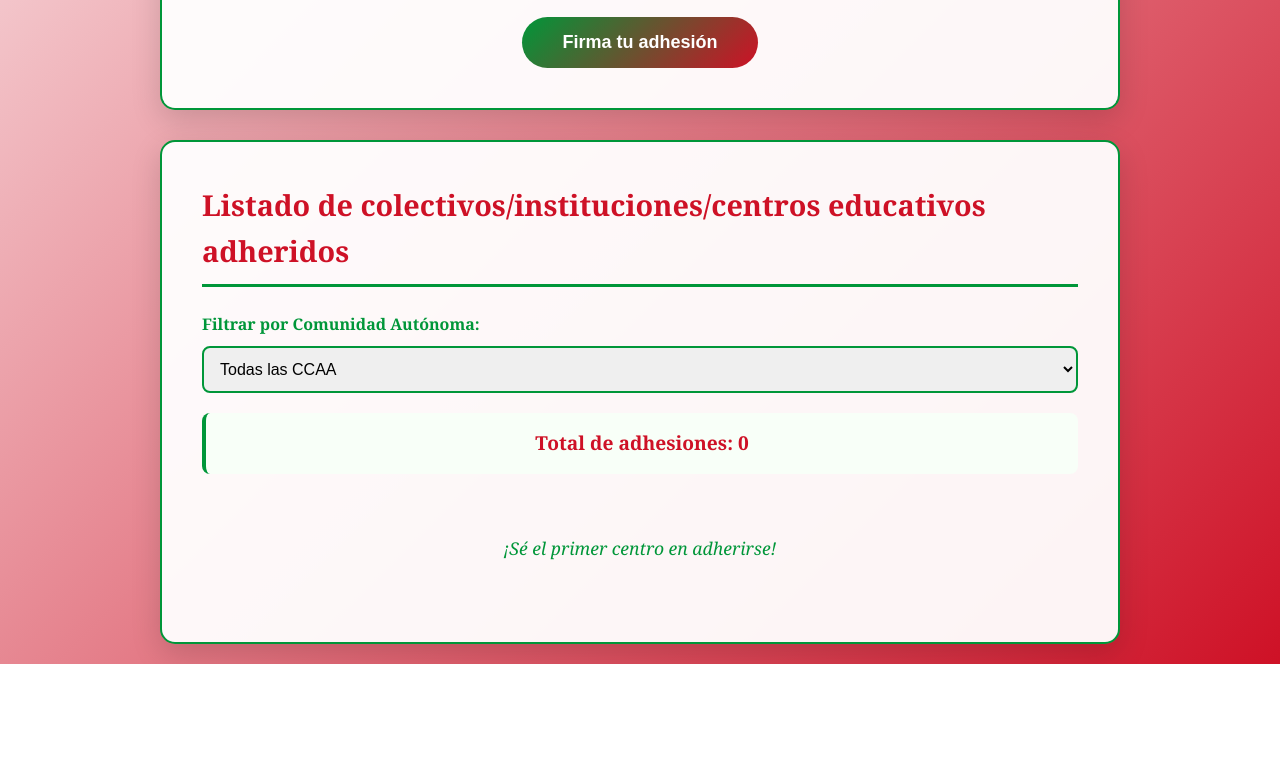
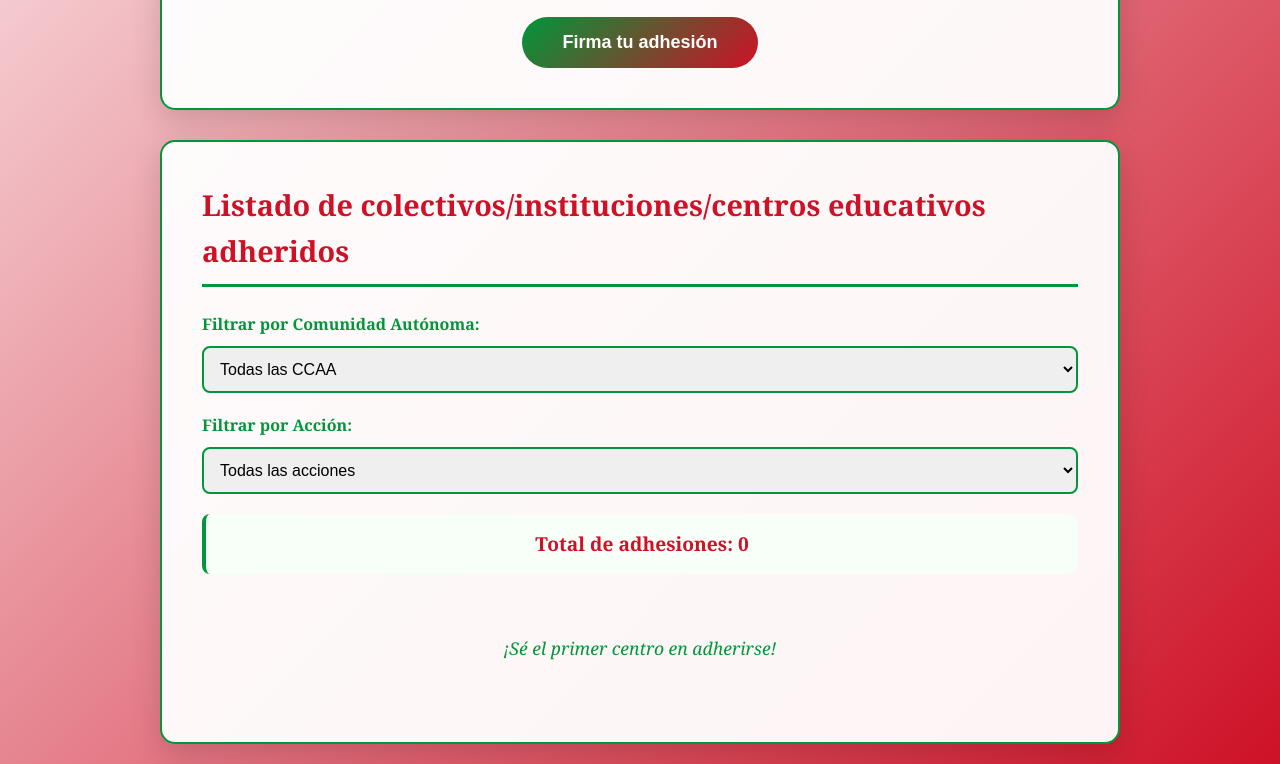
Before and after one commit to perakakis/MareaPalestina, a plain HTML site: page index.html in a window 1280 px wide. Shown: the part 3201-3965 px from the top of the page. Before the commit the page ends 3865 px from the top, so only its background shows below. Drawn offline with Linux system fonts and the light colour scheme; no server answers.

Commit message:
Add actions filter

```diff
--- a/index.html
+++ b/index.html
@@ -465,6 +465,12 @@
                     <option value="Estado Español">Estado Español</option>
                 </select>
             </div>
+            <div style="margin-bottom: 20px;">
+                <label for="commitment-filter" style="display: block; margin-bottom: 8px; color: #009639; font-weight: bold;">Filtrar por Acción:</label>
+                <select id="commitment-filter" style="width: 100%; padding: 12px; border: 2px solid #009639; border-radius: 8px; font-size: 16px;">
+                    <option value="">Todas las acciones</option>
+                </select>
+            </div>
             <div id="signature-counter" style="background: #f8fff8; padding: 15px; border-radius: 8px; border-left: 4px solid #009639; margin-bottom: 20px; text-align: center;">
                 <strong style="color: #CE1126; font-size: 1.2em;">Total de adhesiones: <span id="counter-number">0</span></strong>
             </div>
@@ -481,6 +487,45 @@
         const GOOGLE_SCRIPT_URL = 'https://script.google.com/macros/s/AKfycby4a546tnF53bJq90njQQBUW-cBNRaVYaMq6JX6DwrPsBg9ECfTlbwFng5A97afL2ee/exec';
 
         let signatories = [];
+
+        // Extract unique commitments from signatories data
+        function getAvailableCommitments() {
+            const commitmentSet = new Set();
+
+            signatories.forEach(signatory => {
+                if (signatory.commitments) {
+                    // Split by comma and trim whitespace
+                    const commitments = signatory.commitments.split(',').map(c => c.trim());
+                    commitments.forEach(commitment => {
+                        if (commitment) {
+                            commitmentSet.add(commitment);
+                        }
+                    });
+                }
+            });
+
+            return Array.from(commitmentSet).sort();
+        }
+
+        // Populate commitment filter dropdown with available options
+        function populateCommitmentFilter() {
+            const filterElement = document.getElementById('commitment-filter');
+            const currentValue = filterElement.value; // Preserve current selection
+            const availableCommitments = getAvailableCommitments();
+
+            // Keep "Todas las acciones" option and add available commitments
+            let optionsHtml = '<option value="">Todas las acciones</option>';
+            availableCommitments.forEach(commitment => {
+                optionsHtml += `<option value="${commitment}">${commitment}</option>`;
+            });
+
+            filterElement.innerHTML = optionsHtml;
+
+            // Restore previous selection if it still exists
+            if (currentValue && availableCommitments.includes(currentValue)) {
+                filterElement.value = currentValue;
+            }
+        }
 
         // Cargar firmas existentes desde Google Sheets
         async function loadSignatories() {
@@ -500,6 +545,7 @@
                 console.error('Error:', error);
                 signatories = [];
             }
+            populateCommitmentFilter();
             displaySignatories();
         }
 
@@ -572,20 +618,30 @@
         function displaySignatories() {
             const container = document.getElementById('signatories-list');
             const counterElement = document.getElementById('counter-number');
-            const filterValue = document.getElementById('ccaa-filter').value;
+            const ccaaFilterValue = document.getElementById('ccaa-filter').value;
+            const commitmentFilterValue = document.getElementById('commitment-filter').value;
 
             // Filter signatories based on selected CCAA
-            const filteredSignatories = filterValue ?
-                signatories.filter(signatory => signatory.region === filterValue) :
+            let filteredSignatories = ccaaFilterValue ?
+                signatories.filter(signatory => signatory.region === ccaaFilterValue) :
                 signatories;
+
+            // Filter by commitment if selected
+            if (commitmentFilterValue) {
+                filteredSignatories = filteredSignatories.filter(signatory => {
+                    return signatory.commitments && signatory.commitments.includes(commitmentFilterValue);
+                });
+            }
 
             // Update counter with filtered results
             counterElement.textContent = filteredSignatories.length;
 
             if (filteredSignatories.length === 0) {
-                container.innerHTML = filterValue ?
-                    '<div class="no-signatories">No hay adhesiones registradas para esta comunidad autónoma.</div>' :
-                    '<div class="no-signatories">¡Sé el primer centro en adherirse!</div>';
+                let message = '¡Sé el primer centro en adherirse!';
+                if (ccaaFilterValue || commitmentFilterValue) {
+                    message = 'No hay adhesiones registradas con los filtros seleccionados.';
+                }
+                container.innerHTML = `<div class="no-signatories">${message}</div>`;
                 return;
             }
 
@@ -616,6 +672,9 @@
         // Add event listener for CCAA filter
         document.getElementById('ccaa-filter').addEventListener('change', displaySignatories);
 
+        // Add event listener for commitment filter
+        document.getElementById('commitment-filter').addEventListener('change', displaySignatories);
+
         // Cargar firmas cuando se carga la página
         loadSignatories();
     </script>
```
